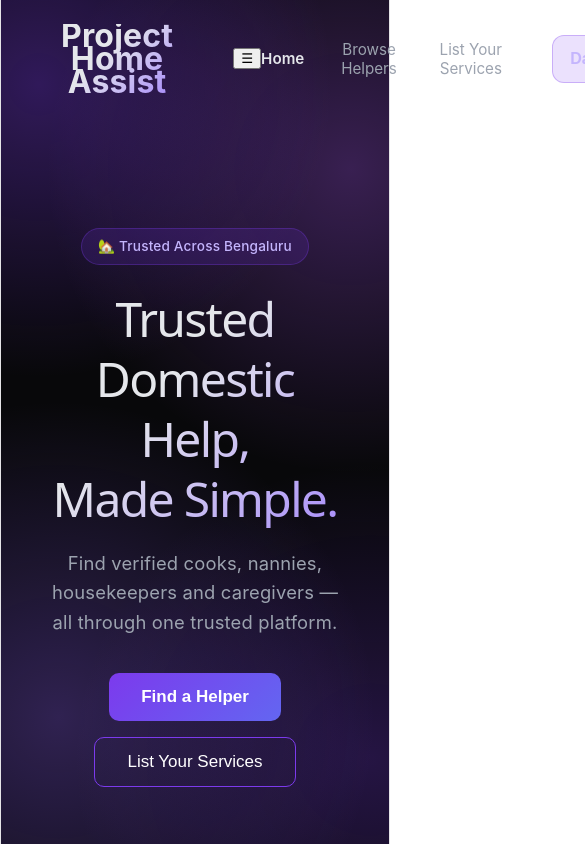
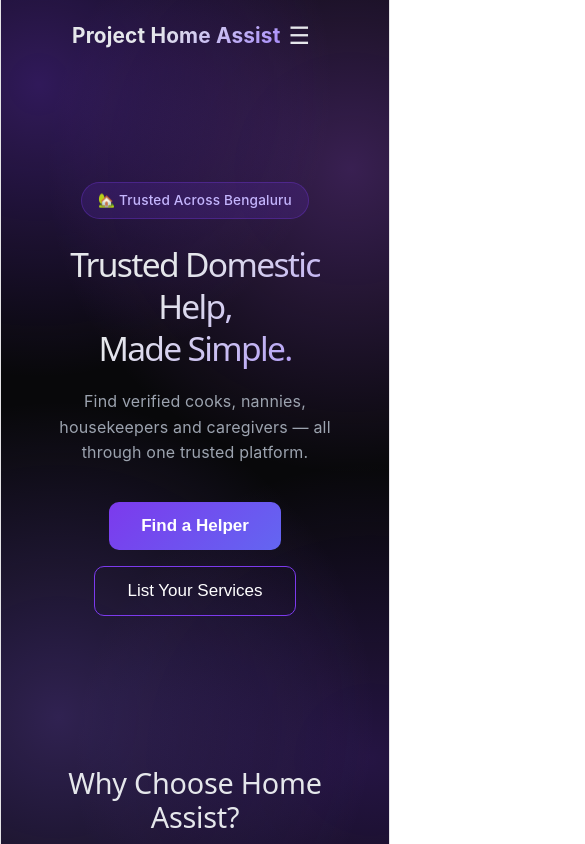
Before and after one commit to Adithyarajr/project-home-assist, a React app in the folder frontend/: page / in a window 390 px wide. Shown: the top 844 px of the page, 585 px wide, since content can reach past the window. Built offline with nearby package versions, Linux system fonts and the light colour scheme; the HTML template or start-up script is replaced by a standard one.

Commit message:
Update App.css

```diff
--- a/frontend/src/App.css
+++ b/frontend/src/App.css
@@ -775,3 +775,95 @@ main h2 {
   margin: 0;
   line-height: 1.5;
 }
+
+/* ==========================
+   Mobile Responsiveness
+========================== */
+
+html, body {
+  overflow-x: hidden;
+}
+
+.menu-toggle {
+  display: none;
+  background: none;
+  border: none;
+  color: #e5e7eb;
+  font-size: 1.5rem;
+  cursor: pointer;
+  padding: 4px 8px;
+}
+
+@media (max-width: 860px) {
+  .navbar {
+    padding: 18px 20px;
+    position: relative;
+  }
+
+  .navbar-logo {
+    font-size: 1.3rem;
+    margin-right: 0;
+  }
+
+  .menu-toggle {
+    display: block;
+  }
+
+  .navbar-links {
+    display: none;
+    flex-direction: column;
+    align-items: stretch;
+    gap: 12px;
+    position: absolute;
+    top: 100%;
+    left: 0;
+    right: 0;
+    background: #0f0d14;
+    border-bottom: 1px solid #2e2440;
+    padding: 20px;
+    z-index: 200;
+  }
+
+  .navbar-links.open {
+    display: flex;
+  }
+
+  .navbar-link {
+    text-align: left;
+    padding: 10px 4px;
+  }
+
+  .nav-btn {
+    margin-left: 0;
+    min-width: 0;
+    width: 100%;
+  }
+
+  .hero h1 {
+    font-size: 2.1rem;
+  }
+
+  .hero p {
+    font-size: 1rem;
+  }
+
+  .feature-grid {
+    grid-template-columns: 1fr;
+  }
+
+  .steps-grid {
+    grid-template-columns: 1fr;
+  }
+
+  .detail-main {
+    flex-direction: column;
+    align-items: center;
+    text-align: center;
+  }
+
+  .review-header {
+    flex-direction: column;
+    align-items: flex-start;
+    gap: 2px;
+  }
+}
```
